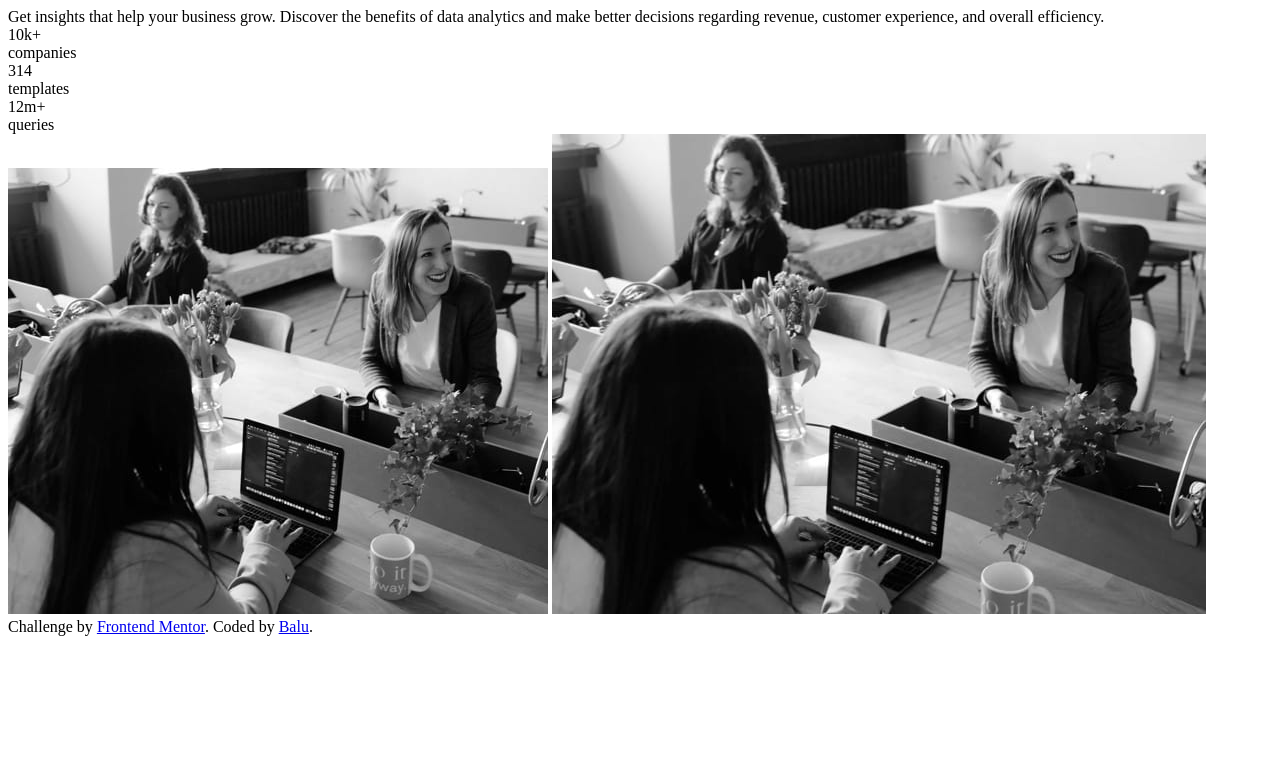
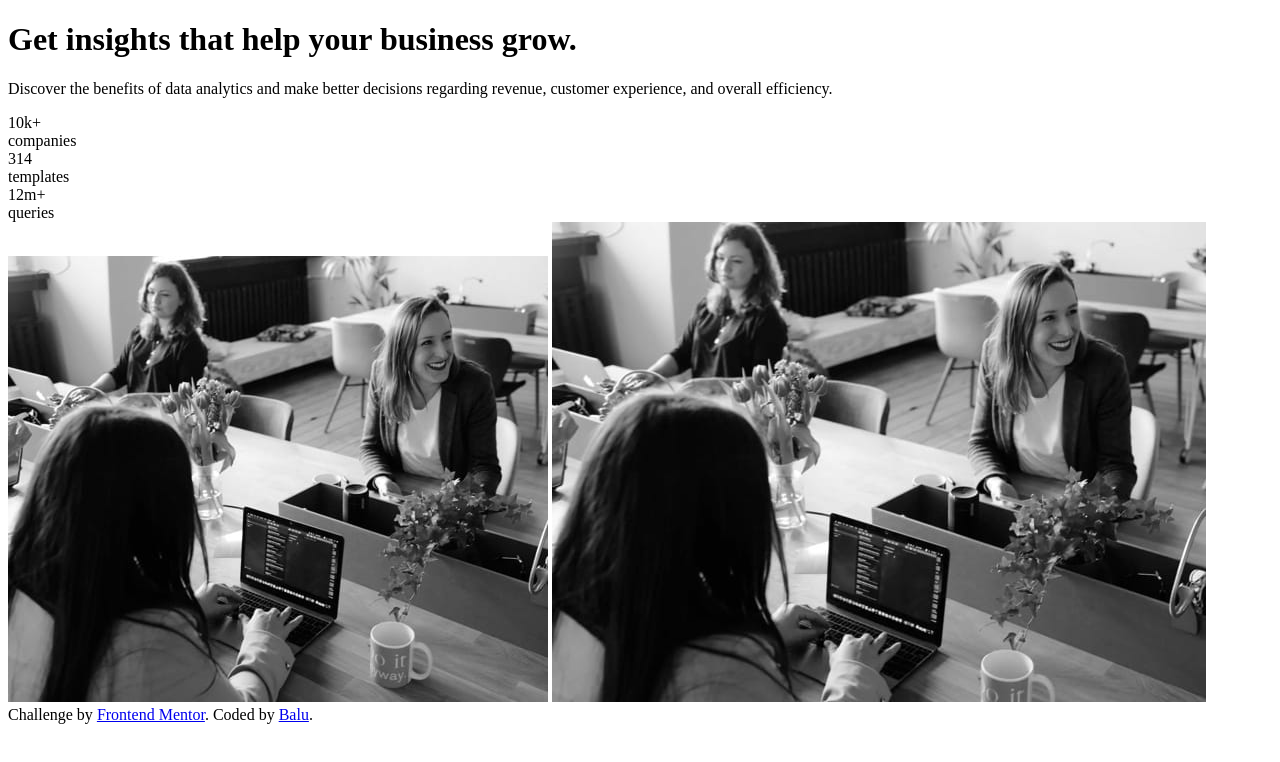
Before and after one commit to bpkelemen/stats-preview-card-component, a plain HTML site: page index.html in a window 1280 px wide. Drawn offline with Linux system fonts and the light colour scheme.

Commit message:
add h1 and p tags

```diff
--- a/index.html
+++ b/index.html
@@ -26,9 +26,11 @@
 			<div class="card">
 				<div class="card-info">
 					<div class="card-text">
-						Get insights that help your business grow. Discover the benefits of
-						data analytics and make better decisions regarding revenue, customer
-						experience, and overall efficiency.
+						<h1>Get <span>insights</span> that help your business grow.</h1>
+						<p>
+							Discover the benefits of data analytics and make better decisions
+							regarding revenue, customer experience, and overall efficiency.
+						</p>
 					</div>
 					<div class="card-stats">
 						<div class="card-data">
```
